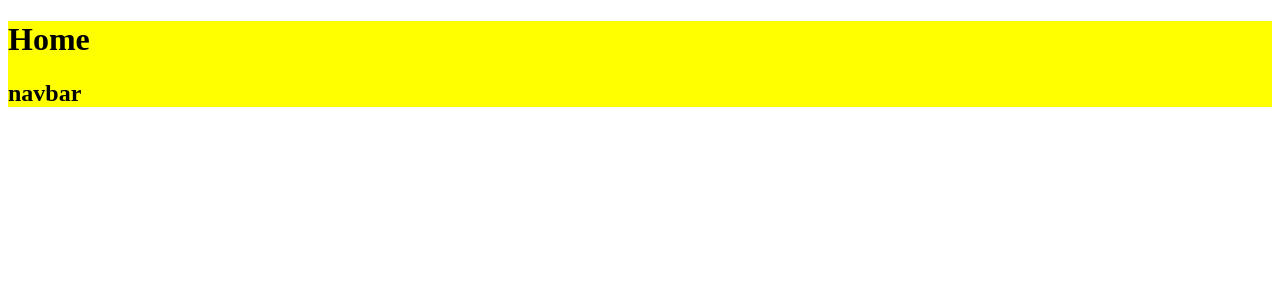
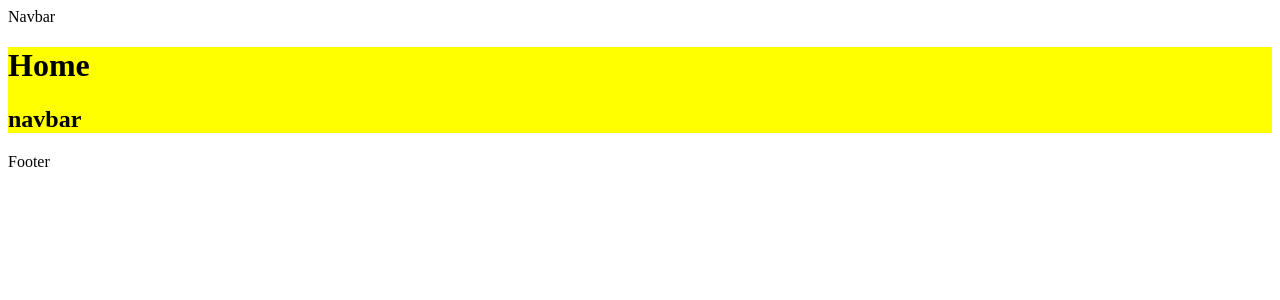
Before and after one commit to ismoilov223/Najot_talim, a React (Vite) app: page / in a window 1280 px wide. Shown: the top 300 px of the page. Built offline with nearby package versions, Linux system fonts and the light colour scheme.

Commit message:
router childrenli qilindi

```diff
--- a/src/App.jsx
+++ b/src/App.jsx
@@ -1,10 +1,16 @@
-import { useState } from 'react';
-import './App.css';
-
+import { useState } from "react";
+import "./App.css";
+import { Outlet } from "react-router-dom";
+import Navbar from "./components/Navbar";
+import Footer from "./components/Footer";
 function App() {
-	const [count, setCount] = useState(0);
-
-	return <div className='App'></div>;
+  return (
+    <div className="App">
+      <Navbar></Navbar>
+      <Outlet />
+      <Footer></Footer>
+    </div>
+  );
 }
 
 export default App;
--- /dev/null
+++ b/src/components/Footer.jsx
@@ -0,0 +1,9 @@
+import React from 'react'
+
+const Footer = () => {
+  return (
+    <div>Footer</div>
+  )
+}
+
+export default Footer
--- /dev/null
+++ b/src/components/Navbar.jsx
@@ -0,0 +1,9 @@
+import React from 'react'
+
+const Navbar = () => {
+  return (
+    <div>Navbar</div>
+  )
+}
+
+export default Navbar
```
Also changed, not shown: src/main.jsx (+7 -1 lines), src/pages/Blog/Blog.Styled.jsx (added, +10 -0 lines), src/pages/Blog/Blog.jsx (added, +11 -0 lines).
